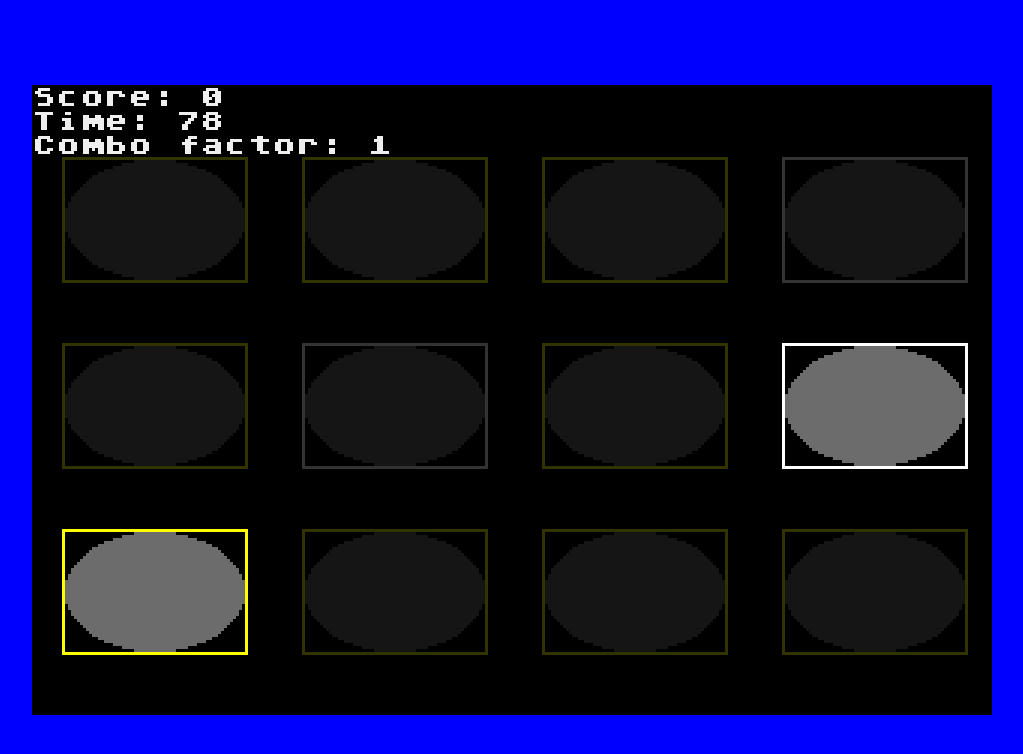
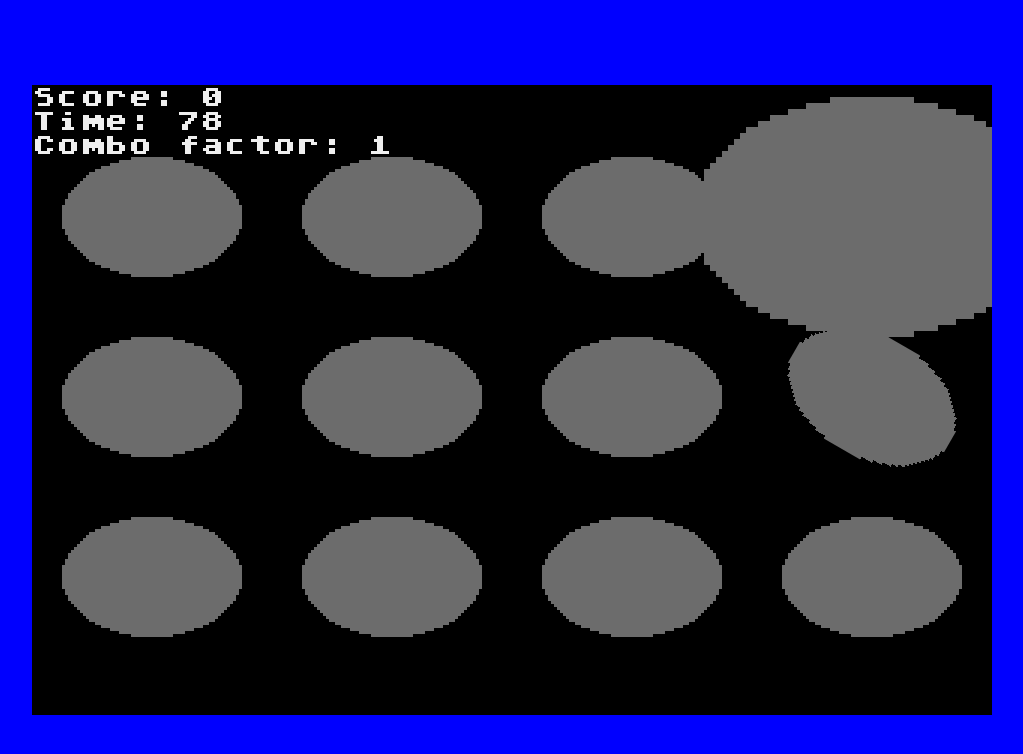
Before and after one commit to Retrolove-Games/whack-a-zombie-mole, a React (Create React App) app: page / in a window 1280 px wide. Both pictures are taken after a click on the button "Start game". Shown: the top 754 px of the page, without its empty margins (128-1151 px from the left). Built offline with nearby package versions, Linux system fonts and the light colour scheme.

Commit message:
Add smooth animation prototype

```diff
--- a/src/gameComponents/Mole.tsx
+++ b/src/gameComponents/Mole.tsx
@@ -1,32 +1,52 @@
 import React from "react";
-import styled from "styled-components/macro";
+import styled, { keyframes, css } from "styled-components/macro";
 import Sprite from "../assets/game-sprite-test.png";
+import SpriteSheet from "../assets/mole-sprite-sheet.png";
 
 export type MoleType = "mole" | "princess";
 
 interface StyledMoleProps {
   active: boolean;
   type: MoleType;
+  speed: number;
 }
+
+const handleAnimation = (active: boolean, type: MoleType) => {
+  if (active) {
+    return (type === 'mole') ? css`transform: rotate(30deg);` : css`transform: scale(2);`;
+  }
+}
+
+const up = keyframes`
+  100% { background-position: -360px 0; }
+`;
+
+const down = keyframes`
+  0% { background-position: -360px 0; }
+  100% { background-position: 0 0; }
+`;
 
 const StyledMole = styled.div<StyledMoleProps >`
   width: 60px;
   height: 40px;
-  background-image: url(${Sprite});
+
+  background: url(${Sprite});
   background-repeat: no-repeat;
-  background-position: center center;
-  background-size: 60px 40px;
   image-rendering: pixelated;
-  opacity: ${ props => props.active ? 1 : 0.2 };
-  border: ${ props => props.type === "mole" ? "solid 1px Yellow" : "solid 1px White" };
+
+  // transform: rotate(0deg);
+  transition: all .2s ease-out;
+
+  ${({active, type}) => handleAnimation(active, type) };
 `;
 
 interface MoleProps {
   active: boolean,
   type: MoleType,
-  clickHandler: Function
+  clickHandler: Function,
+  speed: number
 };
 
-export const Mole = ({active, type, clickHandler}: MoleProps) => {
-  return <StyledMole active={active} type={type} onClick={() => clickHandler()} />;
+export const Mole = ({active, type, clickHandler, speed}: MoleProps) => {
+  return <StyledMole active={active} type={type} speed={speed} onClick={() => clickHandler()} />;
 }
--- a/src/views/Game.tsx
+++ b/src/views/Game.tsx
@@ -22,7 +22,7 @@ const GameGrid = styled.div`
 
 const gameElements = 12;
 // Initlial display time
-const initialGameSpeed = 800;
+const initialGameSpeed = 1500;
 // How many miliseconds speedup
 const gameSpeedup = 25;
 // Round time
@@ -145,6 +145,7 @@ export const Game = () => {
             key={item.id}
             active={item.active}
             type={item.type}
+            speed={speed}
             clickHandler={() => {
               if (item.active) {
                 // Update clicked element.
```
